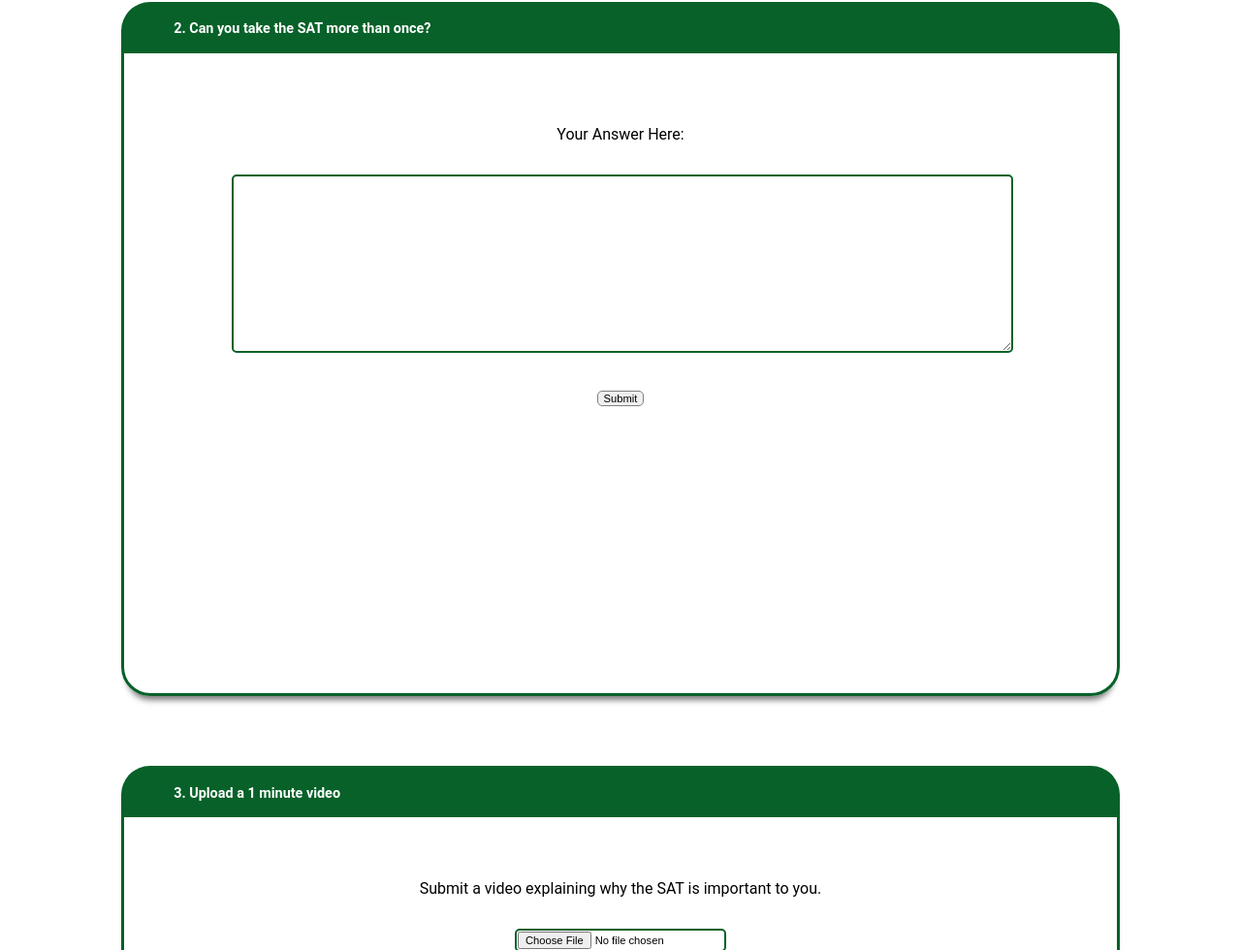
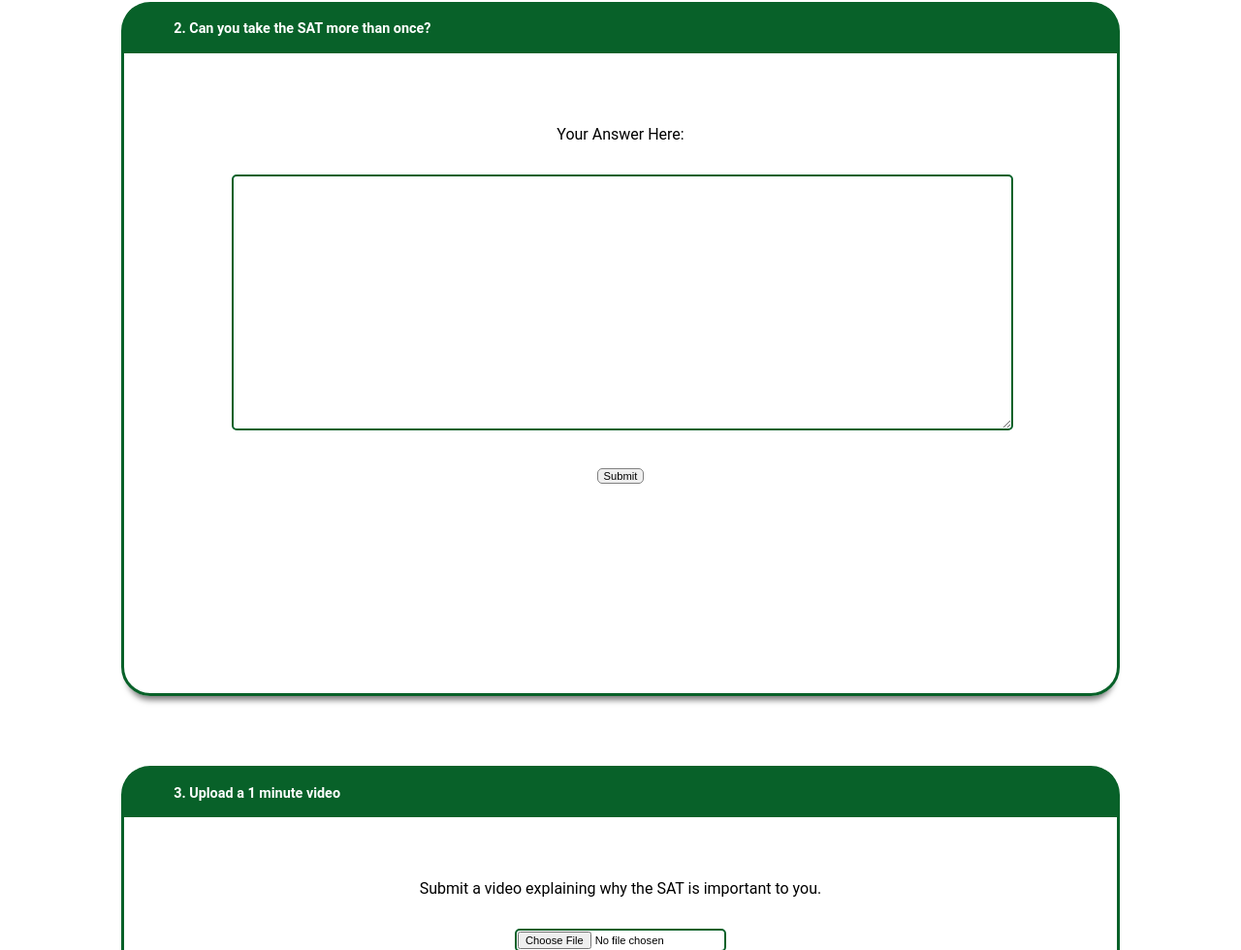
Before and after one commit to solomonirving/SAT-Quiz, a plain HTML site: page index.html in a window 1280 px wide. Shown: the part 724-1704 px from the top of the page at 97% size. Drawn offline with Linux system fonts and the light colour scheme.

Commit message:
Update style.css

```diff
--- a/style.css
+++ b/style.css
@@ -151,8 +151,8 @@
 .text-box{
     width: 70%;
     max-width: 70%;
-    height: 10vh;
-    max-height: 15vh;
+    height: 20vh;
+    max-height: 20vh;
     margin: 0% 10%;
     border-radius: 5px;
     font-size: .8em;
```
